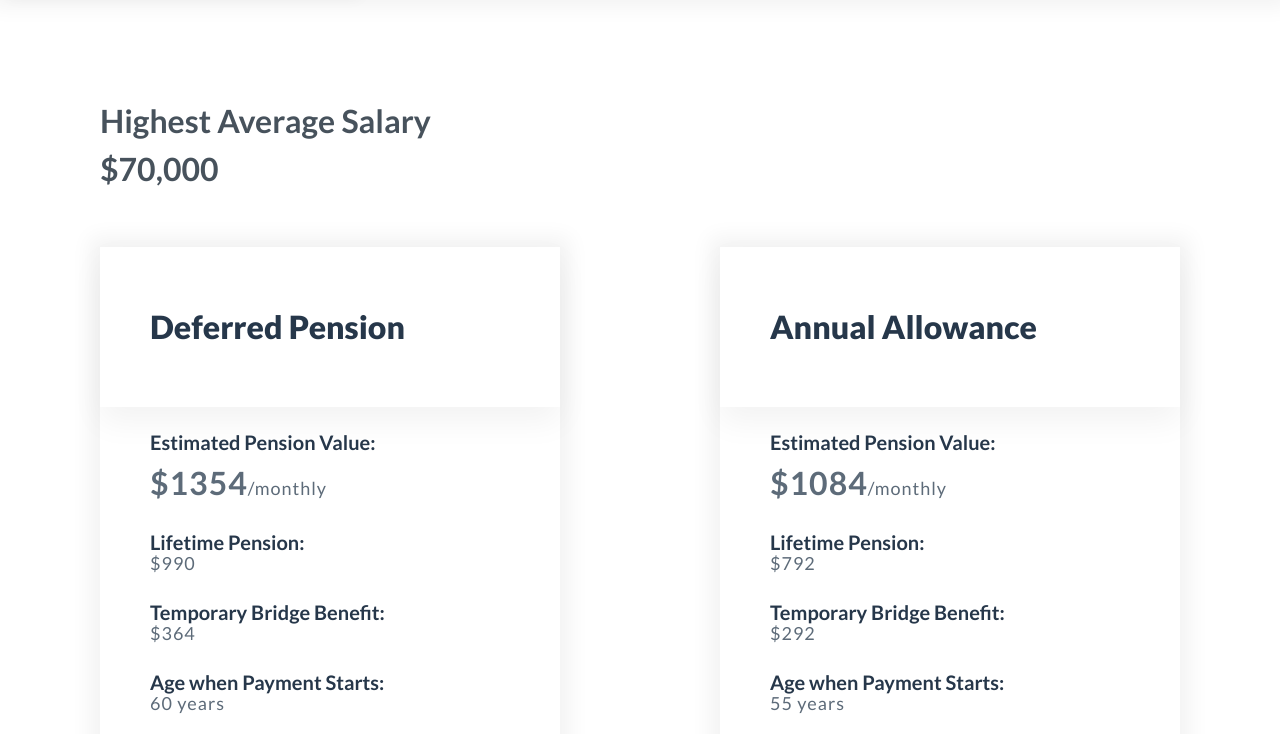
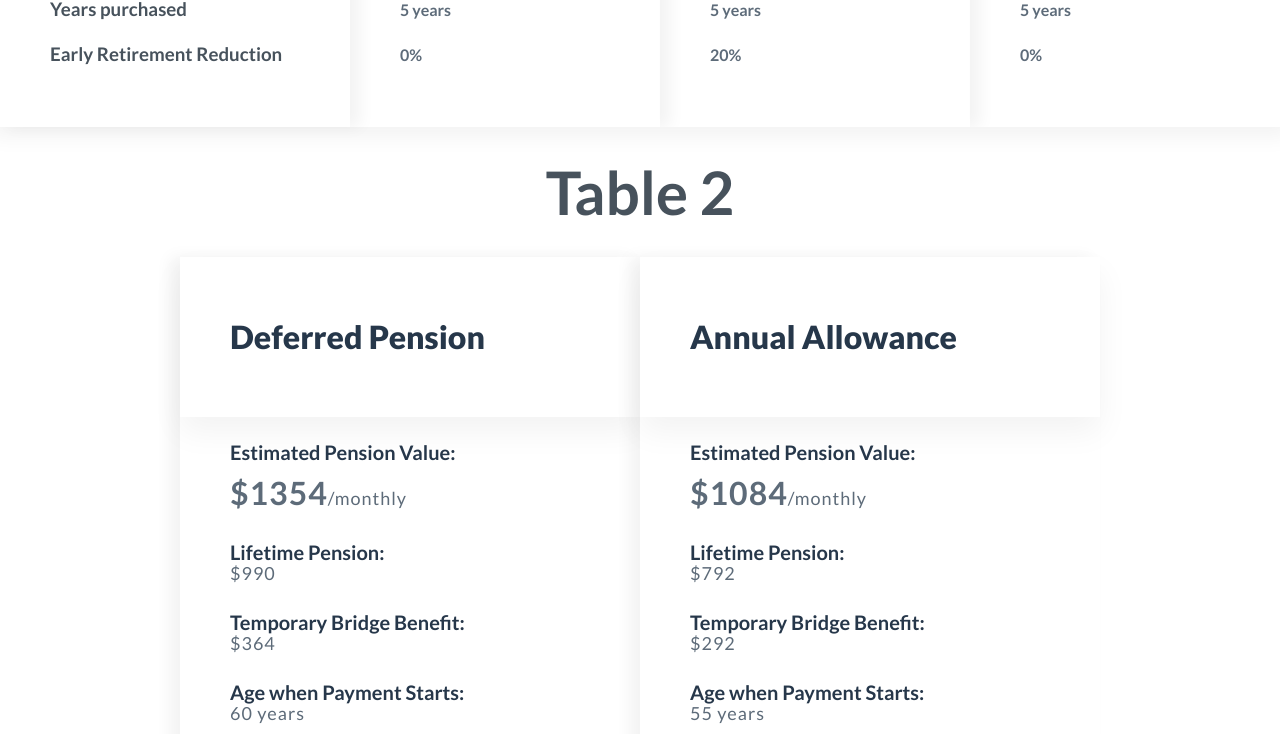
Before and after one commit to boroji/ResponsiveTableDesign, a plain HTML site: page index.html in a window 1280 px wide. Shown: the part 653-1387 px from the top of the page. Drawn offline with Linux system fonts and the light colour scheme.

Commit message:
fixed the the flexbox behaviour

```diff
--- a/index.html
+++ b/index.html
@@ -11,6 +11,7 @@
 
 <body>
 
+    <h1 class="titles">Table 1</h1>
     <div class="wrapper">
         <header>
             <h1>Highest Average Salary</h1>
@@ -63,11 +64,9 @@
         </section>
     </div>
 
+    <h1 class="titles">Table 2</h1>
+    <div class="card-wrapper">
         <div class="card">
-        <div class="heading">
-            <h1 id="avg">Highest Average Salary</h1>
-            <h1 id="salary">$70,000</h1>
-        </div>
             <div class="deferred-pension">
                 <h6>Deferred Pension</h6>
                 <h5>Estimated Pension Value:</h5>
@@ -126,6 +125,7 @@
                 <p>0%</p>
             </div>
         </div>
+    </div>
 
     <script src="js/index.js"></script>
 </body>
--- a/style.scss
+++ b/style.scss
@@ -40,8 +40,6 @@ $black: 900;
 
 body {
     line-height: 1.5;
-    display: flex;
-    flex-direction: column;
 }
 
 ul,
@@ -66,10 +64,10 @@ a:focus {
     color: $hover;
 }
 
-body {
-    display: flex;
-    justify-content: center;
-    align-items: center;
+.titles {
+    font-size: $xxl;
+    margin: 20px 0;
+    text-align: center;
 }
 
 .wrapper {
@@ -212,19 +210,33 @@ h4 {
 .card {
     width: 100%;
     display: flex;
-    padding: 100px;
-    justify-content: space-between;
     flex-wrap: wrap;
-    position: relative;
+    justify-content: center;
 
     .deferred-pension, .annual-pension, .immediate-pension {
-        margin-top: 150px;
         display: grid;
         grid: 160px 80px repeat(7, 50px) / repeat(2, 220px);
         gap: 20px;
         background-color: $negative;
-        box-shadow: 0 0 20px 10px transparentize($dark, 0.95);
+        box-shadow: -10px 0 15px transparentize($dark, 0.95);
         padding-bottom: 20px;
+        position: relative;
+        transition: all 0.3s ease-out;
+    }
+    .deferred-pension:hover,
+    .annual-pension:hover,
+    .immediate-pension:hover {
+        transform: translateX(-50px);
+    }
+}
+
+
+
+@media (max-width: 920px) {
+    .card {
+        .deferred-pension, .annual-pension, .immediate-pension {
+            grid: 160px 80px repeat(7, 50px) / repeat(2, 180px);
+        }
     }
 }
 
@@ -291,9 +303,3 @@ h5:nth-of-type(7), p:nth-of-type(7) {
 h5:nth-of-type(8), p:nth-of-type(8) {
     grid-area: 9 / 1 / span 1 / span 2;
 }
-
-.heading {
-    position: absolute;
-    top: 100px;
-    left: 100px;
-}
```
Also changed, not shown: css/style.css, 1 other file. Lines whose indentation alone changed are shown as unchanged.
